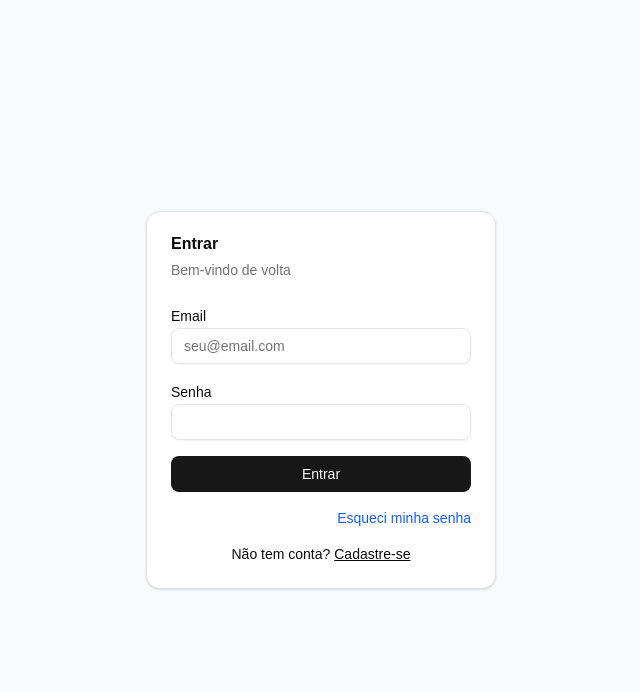
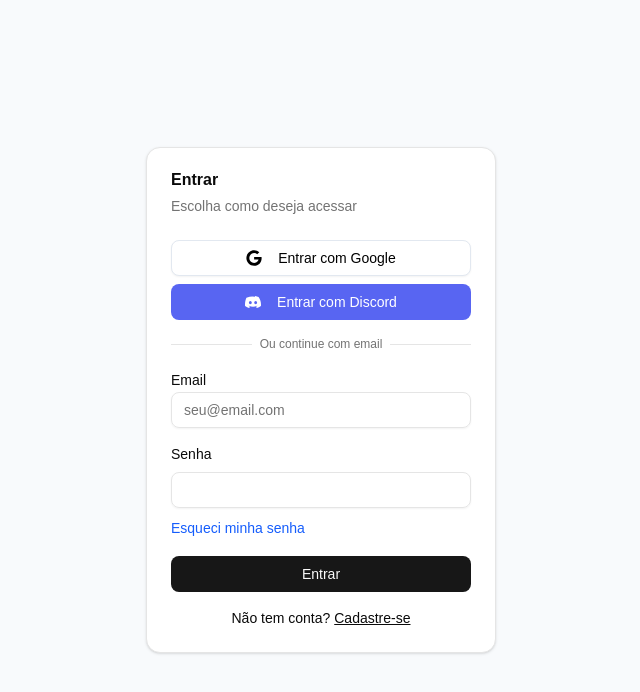
Before and after one commit to JoaoMonezi/desafio-alchemy, a Next.js app: page /auth/login in a window 1280 px wide. Shown: the top 692 px of the page, without its empty margins (319-959 px from the left). Built offline with nearby package versions, Linux system fonts and the light colour scheme; no server answers.

Commit message:
Feat: Login com Google e Discord

```diff
--- a/src/app/auth/login/page.tsx
+++ b/src/app/auth/login/page.tsx
@@ -1,43 +1,129 @@
-import { Button } from "@/Components/ui/button";
-import { Input } from "@/Components/ui/input";
+import { Button } from "@/components/ui/button";
+import { Input } from "@/components/ui/input";
 import {
   Card,
   CardContent,
   CardDescription,
   CardHeader,
   CardTitle,
-} from "@/Components/ui/card";
+} from "@/components/ui/card";
 import { loginUser } from "@/actions/auth-actions";
 import Link from "next/link";
+import { signIn } from "@/lib/auth";
 
 export default function LoginPage() {
   return (
     <div className="flex h-screen items-center justify-center bg-slate-50">
-      <Card className="w-[350px]">
+      <Card className="w-[350px] bg-white"> {/* Forçando fundo branco no Card */}
         <CardHeader>
           <CardTitle>Entrar</CardTitle>
-          <CardDescription>Bem-vindo de volta</CardDescription>
+          <CardDescription>Escolha como deseja acessar</CardDescription>
         </CardHeader>
         <CardContent>
+          {/* Botões de Social Login */}
+          <div className="flex flex-col gap-2 mb-4">
+            <form
+              action={async () => {
+                "use server";
+                await signIn("google", { redirectTo: "/app" });
+              }}
+            >
+              {/* Botão Google: Forçando fundo branco, borda e texto preto */}
+              <Button
+                variant="outline"
+                type="submit"
+                className="w-full bg-white text-black border border-slate-200 hover:bg-slate-100 relative"
+              >
+                {/* Ícone Colorido do Google */}
+                <svg
+                  className="mr-2 h-4 w-4"
+                  aria-hidden="true"
+                  focusable="false"
+                  data-prefix="fab"
+                  data-icon="google"
+                  role="img"
+                  xmlns="http://www.w3.org/2000/svg"
+                  viewBox="0 0 488 512"
+                >
+                  <path
+                    fill="currentColor"
+                    d="M488 261.8C488 403.3 391.1 504 248 504 110.8 504 0 393.2 0 256S110.8 8 248 8c66.8 0 123 24.5 166.3 64.9l-67.5 64.9C258.5 52.6 94.3 116.6 94.3 256c0 86.5 69.1 156.6 153.7 156.6 98.2 0 135-70.4 140.8-106.9H248v-85.3h236.1c2.3 12.7 3.9 24.9 3.9 41.4z"
+                  ></path>
+                </svg>
+                Entrar com Google
+              </Button>
+            </form>
+
+            <form
+              action={async () => {
+                "use server";
+                await signIn("discord", { redirectTo: "/app" });
+              }}
+            >
+              <Button
+                type="submit"
+                className="w-full bg-[#5865F2] hover:bg-[#4752C4] text-white"
+              >
+                {/* Ícone do Discord */}
+                <svg
+                  className="mr-2 h-5 w-5"
+                  fill="currentColor"
+                  viewBox="0 0 24 24"
+                  role="img"
+                  xmlns="http://www.w3.org/2000/svg"
+                >
+                  <path d="M20.317 4.3698a19.7913 19.7913 0 00-4.8851-1.5152.0741.0741 0 00-.0785.0371c-.211.3753-.4447.772-.6083 1.1588a18.2915 18.2915 0 00-7.651 0 .1156.1156 0 00-.0685-.037 19.7363 19.7363 0 00-4.8852 1.515.0699.0699 0 00-.0321.0277C.5334 9.0458-.319 13.5799.0992 18.0578a.0824.0824 0 00.0312.0561c2.0528 1.5076 4.0413 2.4228 5.9929 3.0294a.0777.0777 0 00.0842-.0276c.4616-.6304.8731-1.2952 1.226-1.9942a.076.076 0 00-.0416-.1057c-.6528-.2476-1.2743-.5495-1.8722-.8923a.077.077 0 01-.0076-.1277c.1258-.0943.2517-.1923.3718-.2914a.0743.0743 0 01.0776-.0105c3.9278 1.7933 8.18 1.7933 12.0614 0a.0739.0739 0 01.0785.0095c.1202.099.246.1981.3728.2924a.077.077 0 01-.0066.1276 12.2986 12.2986 0 01-1.873.8914.0766.0766 0 00-.0407.1067c.3604.698.7719 1.3628 1.225 1.9932a.076.076 0 00.0842.0286c1.961-.6067 3.9495-1.5219 6.0023-3.0294a.077.077 0 00.0313-.0552c.5004-5.177-.8382-9.6739-3.5485-13.6604a.061.061 0 00-.0312-.0286zM8.02 15.3312c-1.1825 0-2.1569-1.0857-2.1569-2.419 0-1.3332.9555-2.4189 2.157-2.4189 1.2108 0 2.1757 1.0952 2.1568 2.419 0 1.3332-.946 2.419-2.1568 2.419zm7.9748 0c-1.1825 0-2.1569-1.0857-2.1569-2.419 0-1.3332.9554-2.4189 2.1569-2.4189 1.2108 0 2.1757 1.0952 2.1568 2.419 0 1.3332-.946 2.419-2.1568 2.419z" />
+                </svg>
+                Entrar com Discord
+              </Button>
+            </form>
+          </div>
+
+          <div className="relative mb-4">
+            <div className="absolute inset-0 flex items-center">
+              <span className="w-full border-t" />
+            </div>
+            <div className="relative flex justify-center text-xs">
+              {/* CORREÇÃO: bg-white em vez de bg-background */}
+              <span className="bg-white px-2 text-muted-foreground">
+                Ou continue com email
+              </span>
+            </div>
+          </div>
+
           <form action={loginUser} className="space-y-4">
             <div className="space-y-2">
-              <label htmlFor="email" className="text-sm font-medium">Email</label>
-              <Input id="email" name="email" type="email" placeholder="seu@email.com" required />
+              <label htmlFor="email" className="text-sm font-medium">
+                Email
+              </label>
+              <Input
+                id="email"
+                name="email"
+                type="email"
+                placeholder="seu@email.com"
+                required
+              />
             </div>
 
             <div className="space-y-2">
-              <label htmlFor="password" className="text-sm font-medium">Senha</label>
+              <div className="flex items-center justify-between">
+                <label htmlFor="password" className="text-sm font-medium">
+                  Senha
+                </label>
+
+              </div>
               <Input id="password" name="password" type="password" required />
+               <Link
+                  href="/auth/reset"
+                  className="text-sm text-blue-600 hover:underline"
+                >
+                  Esqueci minha senha
+                </Link>
             </div>
 
             <Button type="submit" className="w-full">
               Entrar
             </Button>
-            <div className="flex justify-end">
-              <Link href="/auth/reset" className="text-sm text-blue-600 hover:underline">
-                Esqueci minha senha
-              </Link>
-            </div>
           </form>
 
           <div className="mt-4 text-center text-sm">
--- /dev/null
+++ b/src/lib/schema.ts
@@ -0,0 +1,20 @@
+import { z } from "zod";
+
+export const passwordSchema = z
+  .string()
+  .min(8, "A senha deve ter pelo menos 8 caracteres")
+  .regex(/[A-Z]/, "Deve conter pelo menos uma letra maiúscula")
+  .regex(/[a-z]/, "Deve conter pelo menos uma letra minúscula")
+  .regex(/[0-9]/, "Deve conter pelo menos um número")
+  .regex(/[^a-zA-Z0-9]/, "Deve conter pelo menos um caractere especial (!@#$...)");
+
+export const loginSchema = z.object({
+  email: z.string().email("Email inválido"),
+  password: z.string().min(1, "Senha é obrigatória"),
+});
+
+export const registerSchema = z.object({
+  name: z.string().min(2, "Nome deve ter pelo menos 2 caracteres"),
+  email: z.string().email("Email inválido"),
+  password: passwordSchema,
+});
```
